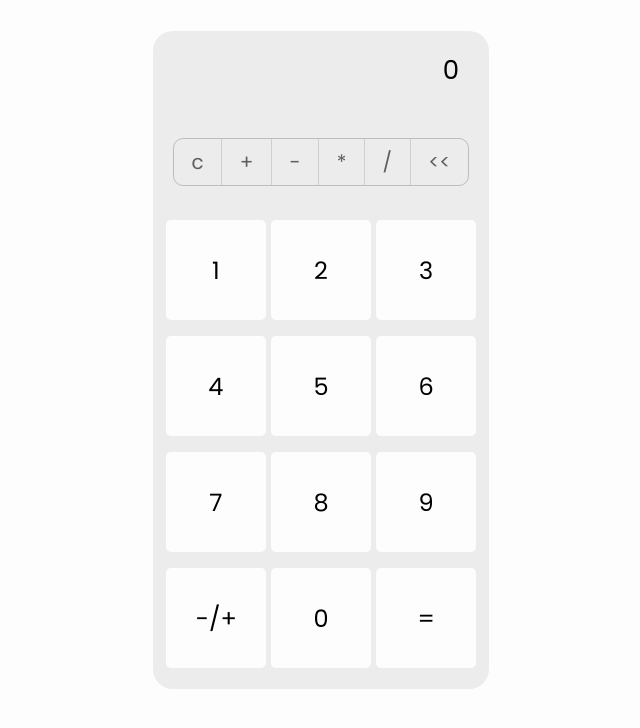
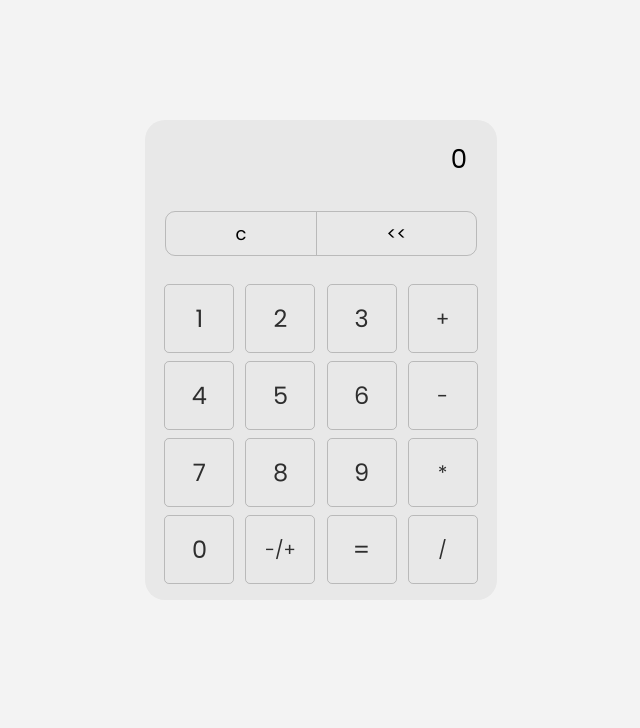
Before and after one commit to wissemzidi/calculat, a website: page index.html in a window 1280 px wide. Shown: the whole page, without its empty margins (319-959 px from the left). Drawn offline with Linux system fonts and the light colour scheme.

Commit message:
change the theme to light

```diff
--- a/index.html
+++ b/index.html
@@ -23,58 +23,36 @@
             <div id="curr_number" class="fs-26">0</div>
           </div>
           <div id="calc-btn-container" class="rad-10">
-            <button onclick="delete_all()" class="fs-20 br-20">c</button>
-            <button class="calc-btn | fs-20 br-20">+</button>
-            <button class="calc-btn | fs-20 br-20">-</button>
-            <button class="calc-btn | fs-20 br-20">*</button>
-            <button class="calc-btn | fs-20 br-20">/</button>
-            <button onclick="delete_nb()" class="fs-20 br-20"><<</button>
+            <button onclick="delete_all()" class="fs-18">c</button>
+            <button onclick="delete_nb()" class="fs-18"><<</button>
           </div>
         </header>
         <section>
           <div>
-            <button class="input-btn | p-30 bg-black fs-24 br-20 rad-10">
-              1
-            </button>
-            <button class="input-btn | p-30 bg-black fs-24 br-20 rad-10">
-              2
-            </button>
-            <button class="input-btn | p-30 bg-black fs-24 br-20 rad-10">
-              3
-            </button>
+            <button class="input-btn | bg-black fs-24 rad-10">1</button>
+            <button class="input-btn | bg-black fs-24 rad-10">2</button>
+            <button class="input-btn | bg-black fs-24 rad-10">3</button>
+            <button class="calc-btn | fs-20">+</button>
           </div>
           <div>
-            <button class="input-btn | p-30 bg-black fs-24 br-20 rad-10">
-              4
-            </button>
-            <button class="input-btn | p-30 bg-black fs-24 br-20 rad-10">
-              5
-            </button>
-            <button class="input-btn | p-30 bg-black fs-24 br-20 rad-10">
-              6
-            </button>
+            <button class="input-btn | bg-black fs-24 rad-10">4</button>
+            <button class="input-btn | bg-black fs-24 rad-10">5</button>
+            <button class="input-btn | bg-black fs-24 rad-10">6</button>
+            <button class="calc-btn | fs-20">-</button>
           </div>
           <div>
-            <button class="input-btn | p-30 bg-black fs-24 br-20 rad-10">
-              7
-            </button>
-            <button class="input-btn | p-30 bg-black fs-24 br-20 rad-10">
-              8
-            </button>
-            <button class="input-btn | p-30 bg-black fs-24 br-20 rad-10">
-              9
-            </button>
+            <button class="input-btn | bg-black fs-24 rad-10">7</button>
+            <button class="input-btn | bg-black fs-24 rad-10">8</button>
+            <button class="input-btn | bg-black fs-24 rad-10">9</button>
+            <button class="calc-btn | fs-20">*</button>
           </div>
           <div>
-            <button id="negative-btn" class="p-30 bg-black fs-24 br-20 rad-10">
-              -/+
-            </button>
-            <button class="input-btn | p-30 bg-black fs-24 br-20 rad-10">
-              0
-            </button>
-            <button id="result-btn" class="p-30 bg-black fs-24 br-20 rad-10">
+            <button class="input-btn | fs-24">0</button>
+            <button id="negative-btn" class="fs-18">-/+</button>
+            <button id="result-btn" class="p-30 bg-black fs-24 rad-10">
               =
             </button>
+            <button class="calc-btn | fs-18">/</button>
           </div>
         </section>
       </div>
--- a/style.css
+++ b/style.css
@@ -1,7 +1,7 @@
 :root {
   --clr-font: #000000;
-  --clr-background: #fdfdfd;
-  --clr-gray: rgba(255, 255, 255, 0.6);
+  --clr-background: #f3f3f3;
+  --clr-gray: rgb(220, 220, 220);
   --clr-light-gray: lightgray;
 }
 
@@ -24,28 +24,27 @@ body {
 }
 
 main {
-  width: min(21rem, 100%);
+  width: min(22rem, 100%);
   min-height: fit-content;
 }
 
 #calculator {
   display: flex;
   flex-direction: column;
-  gap: 1rem;
+  min-height: fit-content;
+  width: 100%;
   padding-bottom: 0.5rem;
-  width: 100%;
-  background-color: rgb(236, 236, 236);
-  min-height: fit-content;
+  background-color: rgb(232, 232, 232);
   border-radius: 20px;
 }
 
 #calculator > header {
-  height: 10rem;
+  min-height: 1rem;
   background-color: transparent;
   border-radius: 20px 20px 0 0;
   text-align: right;
   display: grid;
-  gap: 3rem;
+  gap: 2rem;
 }
 
 #calc-btn-container {
@@ -62,7 +61,6 @@ main {
   padding-block: 0.5rem;
   border: none;
   background-color: transparent;
-  opacity: 0.6;
   cursor: pointer;
 }
 
@@ -84,33 +82,37 @@ main {
 
 #calculator > section {
   width: 100%;
-  padding: clamp(5px, 1vw, 1rem);
+  padding: clamp(5px, 1vw, 0.5rem);
   display: flex;
   flex-direction: column;
   justify-content: center;
-  gap: 1rem;
+  gap: 0.5rem;
 }
 
 #calculator > section > div {
-  width: 100%;
+  margin-inline: auto;
+  width: 95%;
   display: flex;
   gap: 5px;
   justify-content: space-around;
 }
 
 #calculator > section button {
+  min-width: 70px;
+  min-height: 30px;
+  padding: 1rem;
+  text-align: center;
   border: none;
   outline: none;
   color: black;
-  background-color: var(--clr-background);
+  background-color: transparent;
+  border: 1px solid rgba(0, 0, 0, 0.25);
   border-radius: 5px;
+  opacity: 0.8;
   cursor: pointer;
-  width: 100px;
-  aspect-ratio: 1;
-  transition: 0.2s ease-out opacity;
 }
 
-#calculator > section button:where(:hover, :focus-visible) {
-  opacity: 0.7;
-  filter: blur(0.5px);
+#calculator > section button:where(:hover) {
+  opacity: 1;
+  background-color: var(--clr-gray);
 }
```
